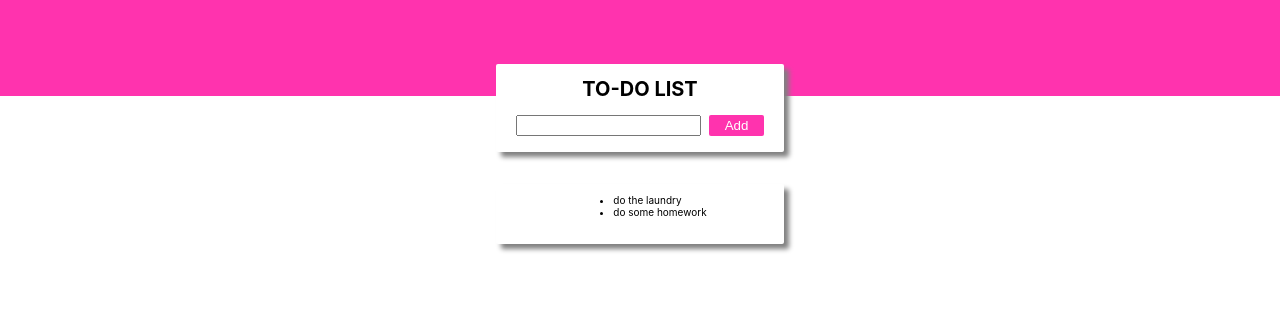
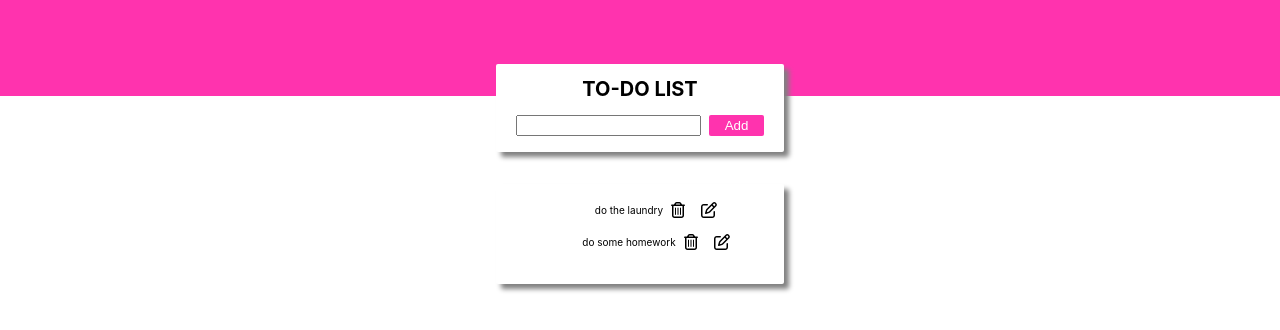
Before and after one commit to bgiudicid/to-do-list, a React (Create React App) app: page / in a window 1280 px wide. Shown: the top 330 px of the page. Built offline with nearby package versions, Linux system fonts and the light colour scheme; data requests are answered from the project's data file.

Commit message:
icons added

```diff
--- a/src/App.css
+++ b/src/App.css
@@ -49,8 +49,7 @@ header {
   display: flex;
   flex-direction: column;
   justify-content: center;
-  align-content: center;
-  flex-wrap: wrap;
+  align-content: flex-start;
   background-color: white;
   width: 18rem;
   border-radius: 2px;
--- a/src/components/List.js
+++ b/src/components/List.js
@@ -1,6 +1,9 @@
 import { useEffect, useState } from "react"
 import React from 'react'
 import axios from "axios"
+import trash from '../assets/images/trash.svg';
+import pen from '../assets/images/pen.svg';
+import '../styles/List.css';
 
 function List() {
     const [tasks,setTasks] = useState([])
@@ -15,20 +18,22 @@ function List() {
         })
     }, [])
   return (
-    <div>
+
         <>
-        <ul className="list">
+             <ul>
             {
              tasks.map((tasks,index) =>
-             <>
+
                  <li key={index}>{tasks.task}
+                 <img src= {trash} id='trash-icon' alt='trash icon'/>
+                 <img src= {pen} id='pen-icon' alt='pen icon'/>
                  </li>
-             </>
+
              )
             }
-        </ul>
+             </ul>
         </>
-    </div>
+
   )
 }
 
--- a/src/styles/List.css
+++ b/src/styles/List.css
@@ -1,8 +1,31 @@
 @import '../App.css';
 
-.list {
+ul {
     display: flex;
-    justify-content: center;
+    flex-direction: column;
+    justify-content: flex-start;
     align-items: center;
     width: 18rem;
+
 }
+
+li{
+    display: flex;
+    flex-direction: row;
+    justify-content: flex-start;
+    align-items: center;
+}
+
+img#trash-icon {
+    color: #FF33AE;
+    height: 1rem;
+    width: auto;
+    margin: 0.5rem;
+}
+
+img#pen-icon{
+    color: #FF33AE;
+    height: 1rem;
+    width: auto;
+    margin: 0.5rem;
+}
```
Also changed, not shown: src/assets/images/pen.svg (renamed from src/assets/images/pen-to-square-regular.svg), src/assets/images/trash.svg (renamed from src/assets/images/trash-can-regular.svg).
